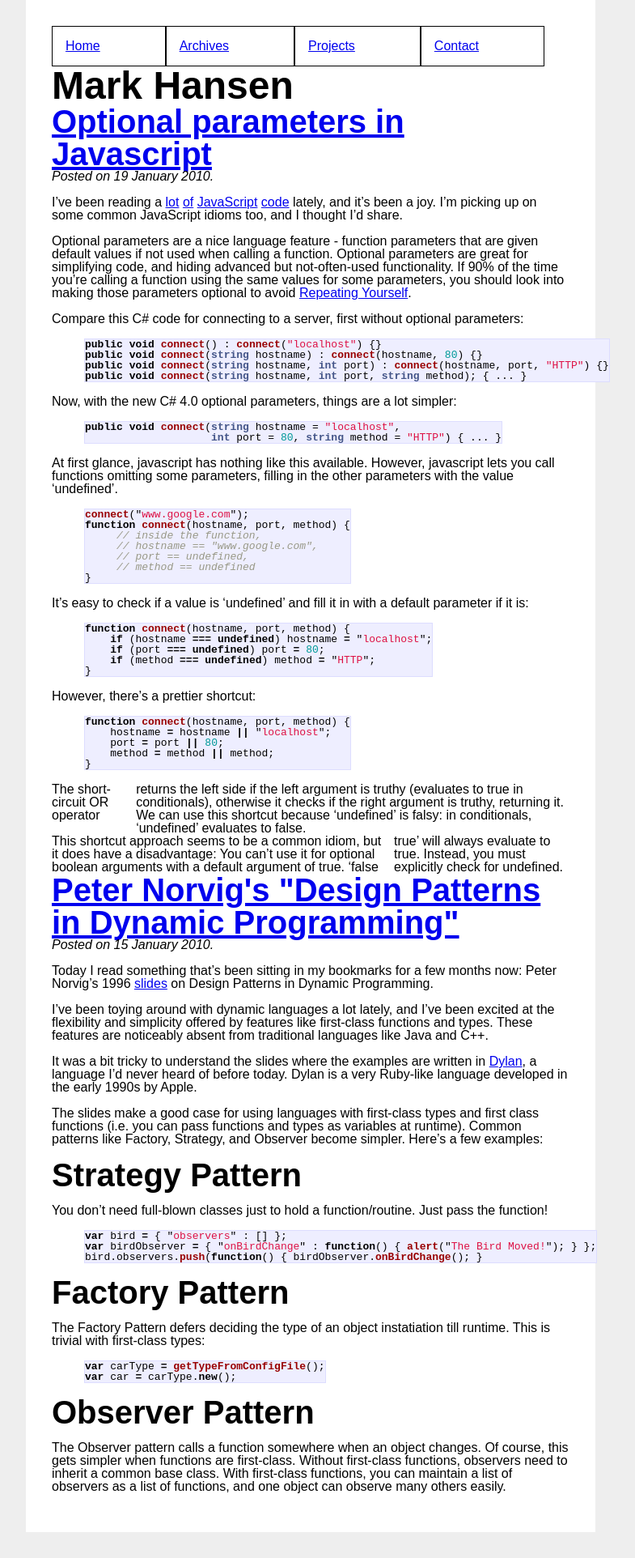
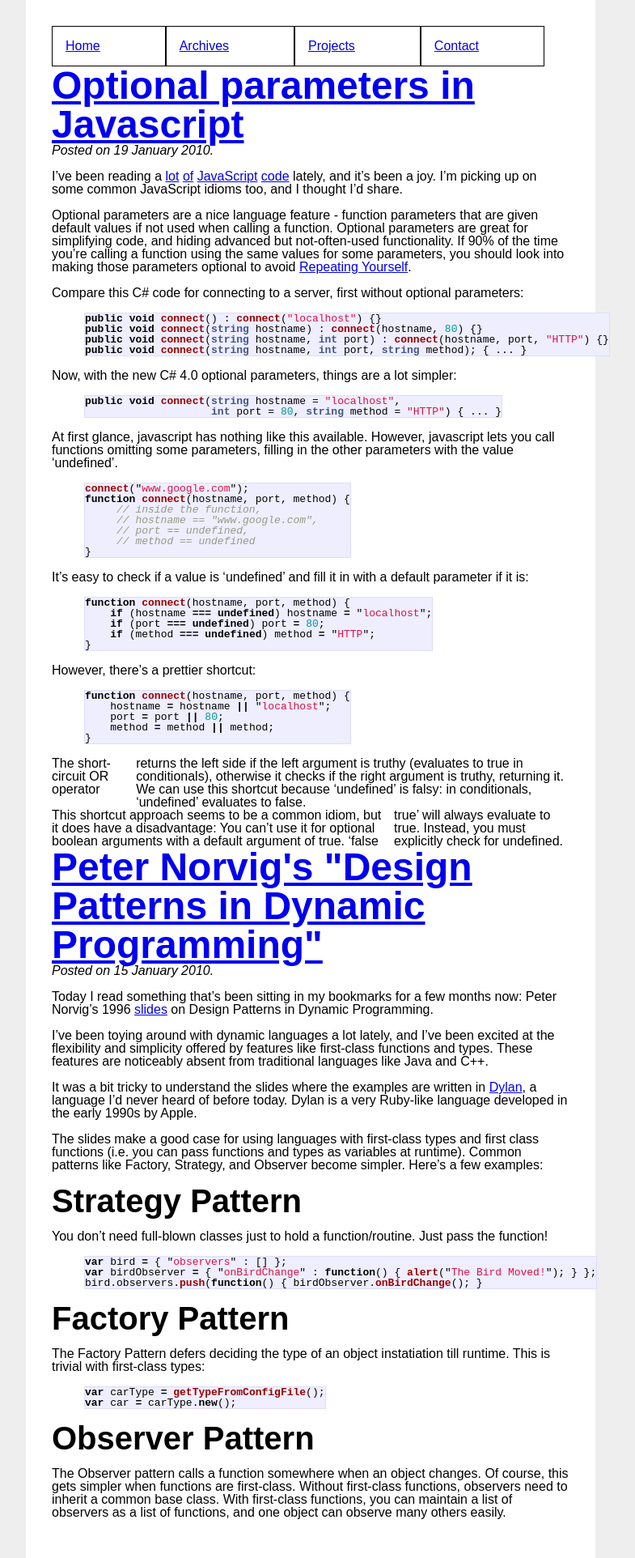
Before and after one commit to mhansen/jekyll-blog, a Jekyll site: the page built from index.html, in a window 1280 px wide. Shown: the whole page at 81% size, without its empty margins (256-1041 px from the left). Built offline with Jekyll 4.4.1, drawn with Linux system fonts in a browser that asks for light colours; nearby versions of some CDN libraries; Markdown is read by kramdown in place of the engine named in the settings; before the commit the page ends 1892 px from its top, so only the background shows below that.

```diff
--- a/index.html
+++ b/index.html
@@ -2,12 +2,10 @@
 layout: default
 title: Mark Hansen
 ---
-<h1>Mark Hansen</h1>
-
 
 {% for post in site.posts limit:2 %}
 <article>
-<h2><a href="{{ post.url }}">{{ post.title }}</a></h2>
+<h1><a href="{{ post.url }}">{{ post.title }}</a></h1>
 <em>Posted on {{ post.date | date_to_long_string }}.</em>
 {{ post.content }}
 </article>
```
